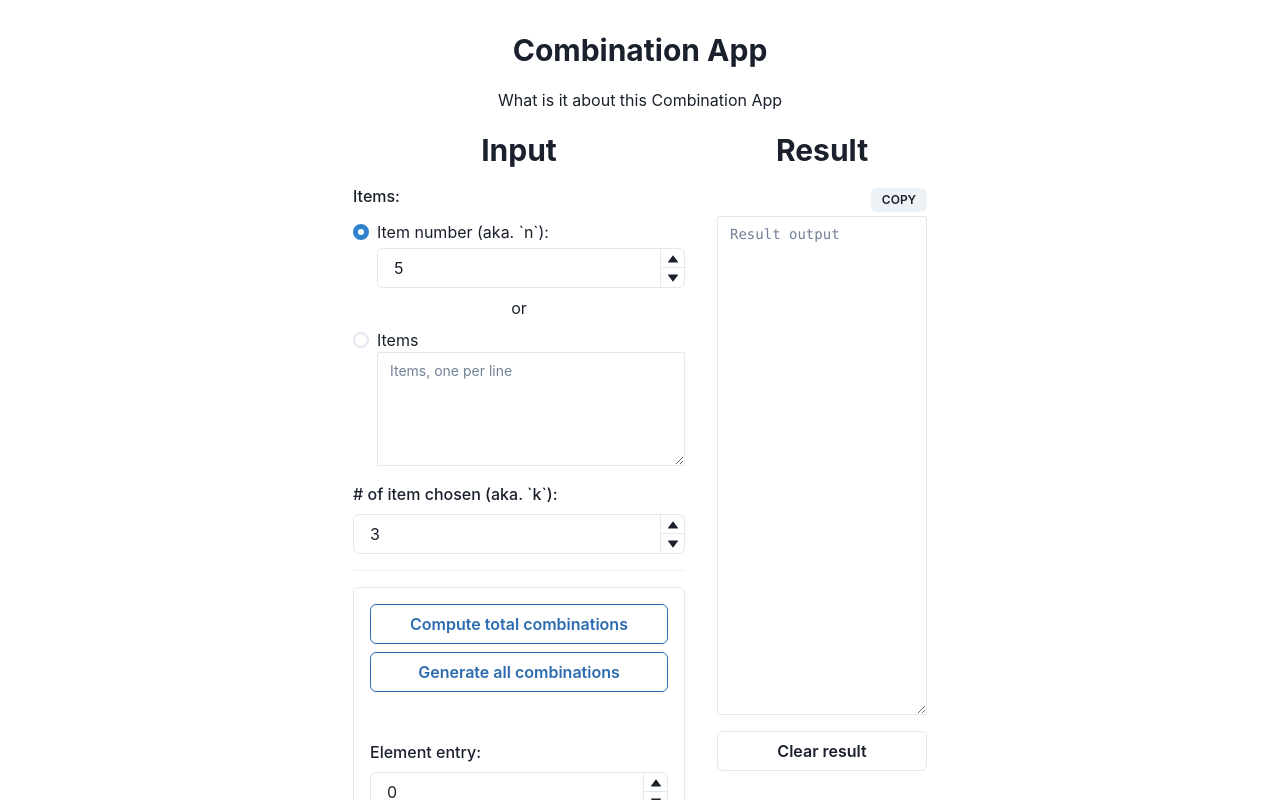
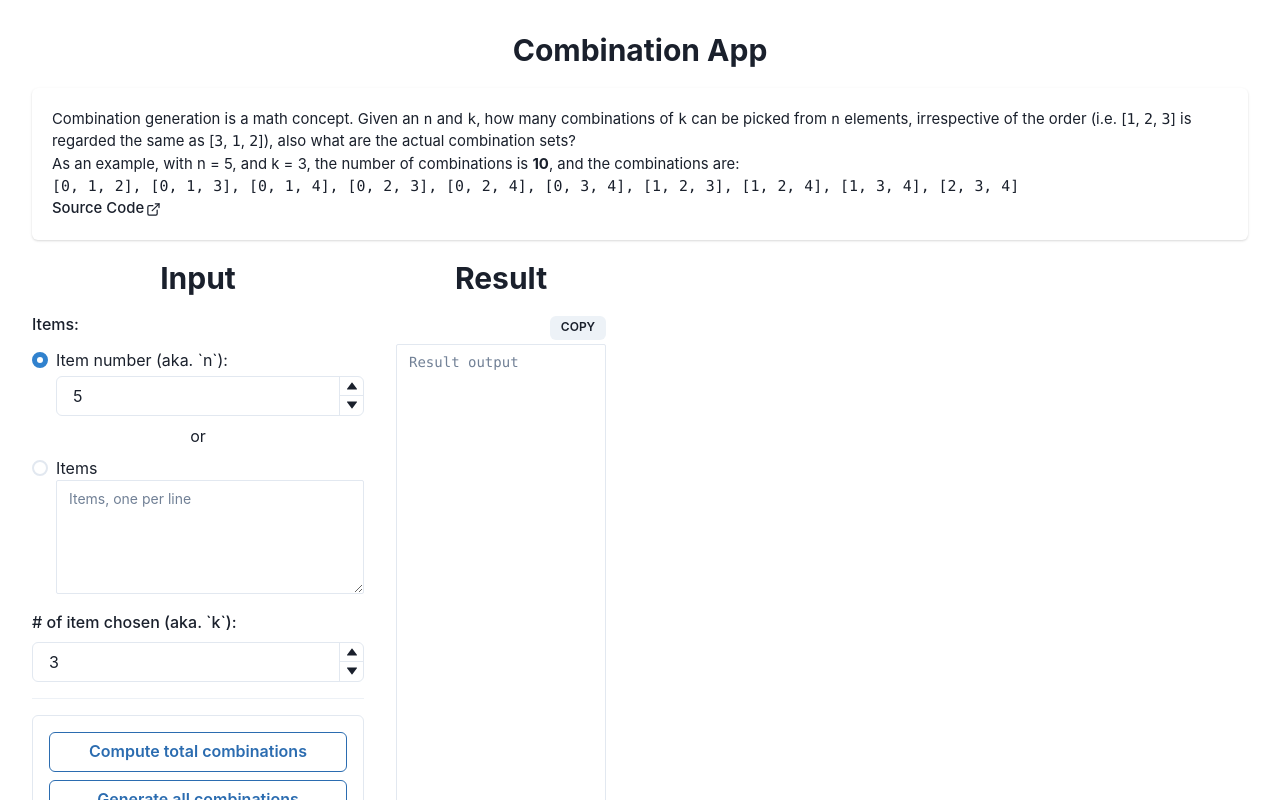
Before and after one commit to jimmychu0807/combination-app, a React (Vite) app in the folder apps/main-app/: page / in a window 1280 px wide. Shown: the top 800 px of the page. Built offline with nearby package versions, Linux system fonts and the light colour scheme.

Commit message:
Better readme

```diff
--- a/apps/main-app/package.json
+++ b/apps/main-app/package.json
@@ -22,6 +22,7 @@
     "clean": "rimraf dist"
   },
   "dependencies": {
+    "@chakra-ui/icons": "^2.0.17",
     "@chakra-ui/react": "^2.4.9",
     "@emotion/react": "^11.10.5",
     "@emotion/styled": "^11.10.5",
@@ -29,6 +30,7 @@
     "framer-motion": "^9.0.2",
     "react": "^18.2.0",
     "react-dom": "^18.2.0",
+    "react-markdown": "^8.0.5",
     "sass": "^1.58.0"
   },
   "devDependencies": {
--- /dev/null
+++ b/apps/main-app/src/components/Readme.module.scss
@@ -0,0 +1,4 @@
+.topCard {
+  text-align: left;
+  font-size: 93%;
+}
--- a/apps/main-app/src/components/Readme.tsx
+++ b/apps/main-app/src/components/Readme.tsx
@@ -1,10 +1,27 @@
-import { Text } from '@chakra-ui/react';
+import { Card, CardBody, Flex, Link } from '@chakra-ui/react';
+import { ExternalLinkIcon } from '@chakra-ui/icons';
+import ReactMarkdown from 'react-markdown';
+
+import styles from './Readme.module.scss';
+
+const content = `
+Combination generation is a math concept. Given an \`n\` and \`k\`, how many combinations of \`k\` can be picked from \`n\` elements, irrespective of the order (i.e. [\`1\`, \`2\`, \`3\`] is regarded the same as [\`3\`, \`1\`, \`2\`]), also what are the actual combination sets?
+
+As an example, with n = 5, and k = 3, the number of combinations is **10**, and the combinations are:
+
+\`[0, 1, 2], [0, 1, 3], [0, 1, 4], [0, 2, 3], [0, 2, 4], [0, 3, 4], [1, 2, 3], [1, 2, 4], [1, 3, 4], [2, 3, 4]\``;
 
 function Readme() {
   return (
-    <>
-      <Text>What is it about this Combination App</Text>
-    </>
+    <Card>
+      <CardBody className={ styles.topCard }>
+        <ReactMarkdown>{content}</ReactMarkdown>
+        <Link href="https://github.com/jimmychu0807/combination-app" isExternal>
+          Source Code
+          <ExternalLinkIcon mx="2px" />
+        </Link>
+      </CardBody>
+    </Card>
   );
 }
 
--- a/package.json
+++ b/package.json
@@ -13,6 +13,7 @@
     "clean": "turbo clean",
     "test": "turbo test",
     "start": "yarn build && yarn workspace @workspace/main-app start",
+    "full-check": "yarn build && yarn check && yarn test",
     "preview": "yarn build && yarn workspace @workspace/main-app preview",
     "changeset-create": "changeset",
     "changeset-apply": "changeset version",
```
Also changed, not shown: 2 other files (tests, documents, lock files or other folders).
